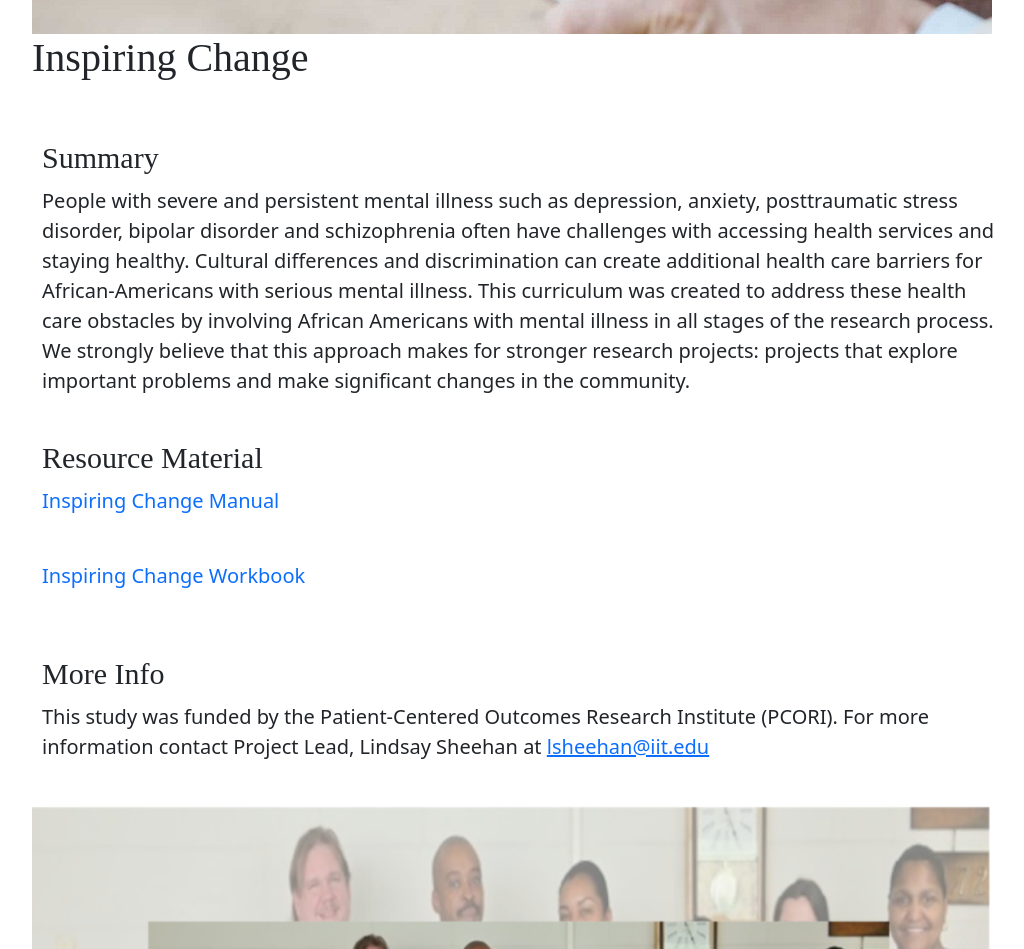
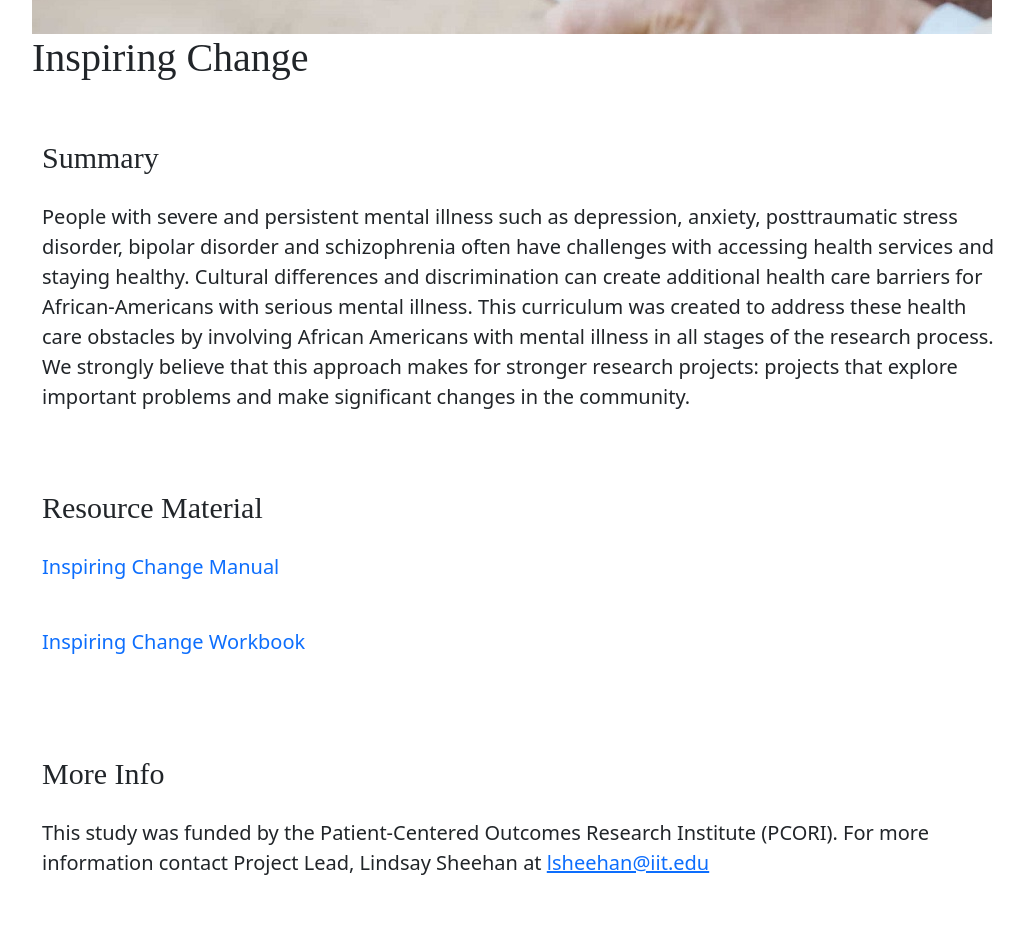
Before and after one commit to magdaboufal/CHDC-website, a plain HTML site: page current_projects.html in a window 1280 px wide. Shown: the part 875-1824 px from the top of the page, without its empty margins (128-1152 px from the left). Drawn offline with nearby package versions, Linux system fonts and the light colour scheme.

Commit message:
adjust spacing between paragraphs and headings

```diff
--- a/style/style.css
+++ b/style/style.css
@@ -14,12 +14,13 @@ h4 {
 
 h2,
 ul,
-p {
+p,
+.content1  {
   padding-bottom: 1.2em; /* 24px / 20 = 1.2 */
 }
 
-a {
-  color: #b3ddf2;
+h4 {
+  padding-bottom: 16px;
 }
 
 header {
```
